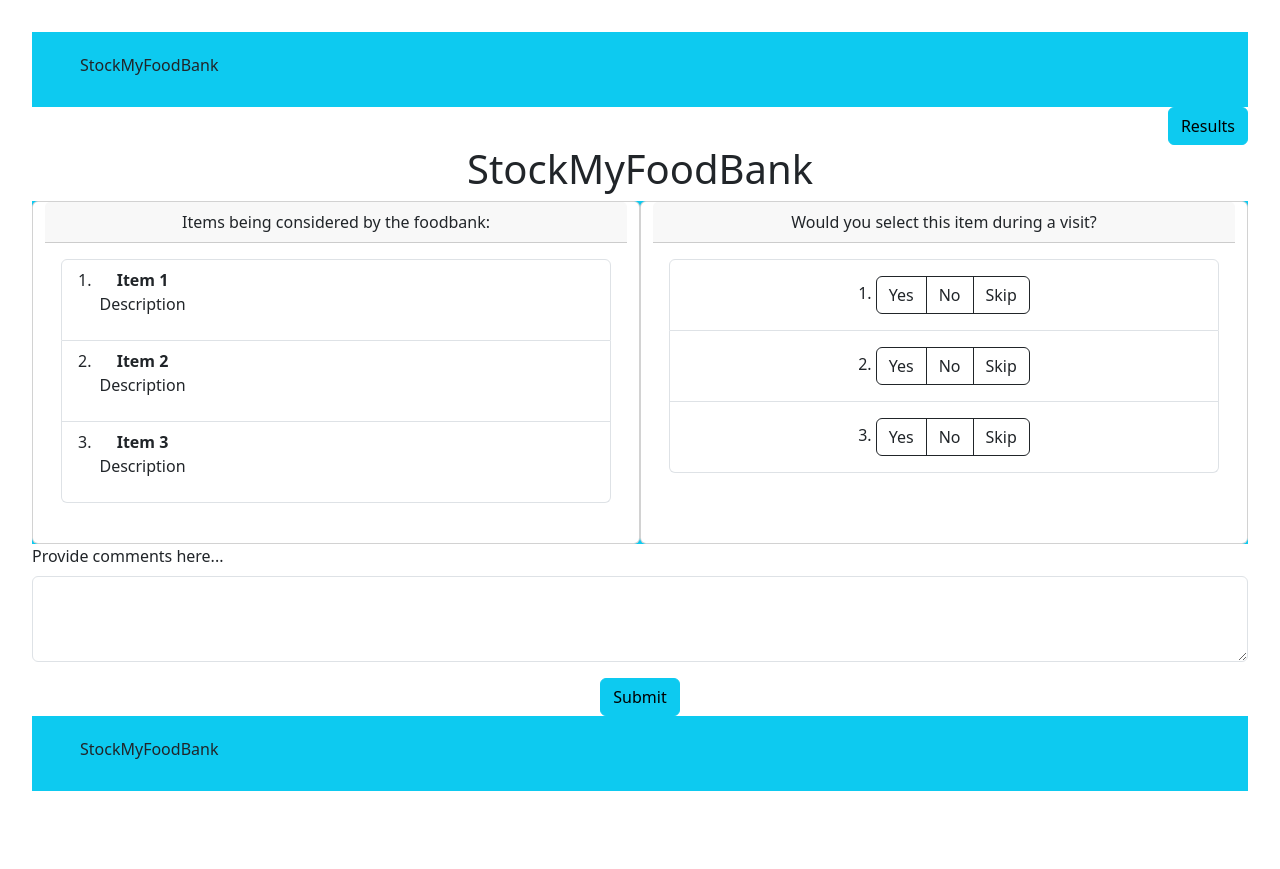
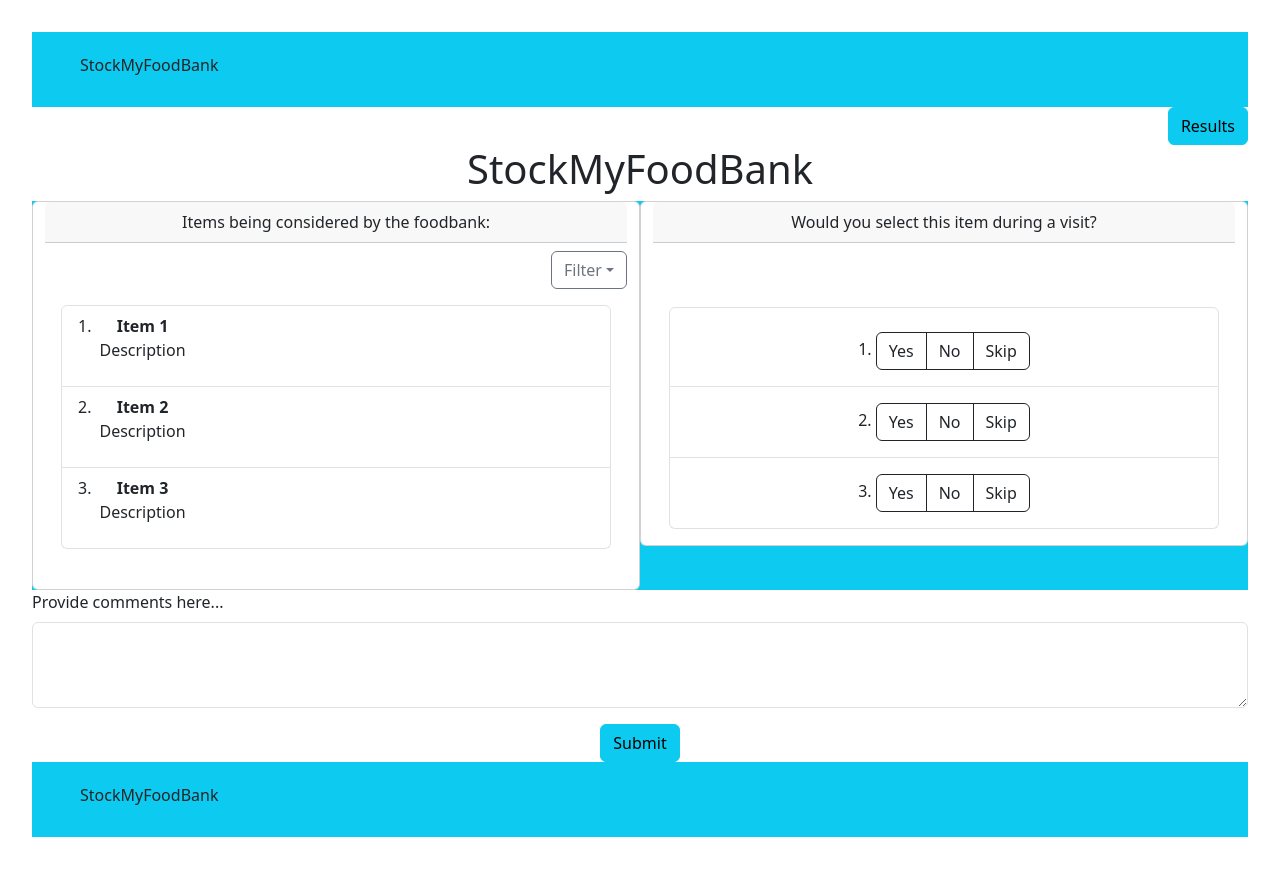
Before and after one commit to stock-my-food-bank/foodBank, a React (Vite) app in the folder Client/: page / in a window 1280 px wide. Before the commit the page ends 823 px from the top, so only its background shows below. Built offline with nearby package versions, Linux system fonts and the light colour scheme; no server answers.

Commit message:
Filter Component Added

```diff
--- /dev/null
+++ b/Client/src/Components/SPComponents/Filter.jsx
@@ -0,0 +1,17 @@
+function Filter () {
+    return (
+        <div class="dropdown d-flex flex-row-reverse mt-2">
+            <button className="btn btn-outline-secondary dropdown-toggle" type="button" id="dropdownMenuButton" data-bs-toggle="dropdown" aria-haspopup="true" aria-expanded="false">
+                Filter
+            </button>
+            <div className="dropdown-menu" aria-labelledby="dropdownMenuButton">
+                <a className="dropdown-item" href="#">Non-Allergen</a>
+                <a className="dropdown-item" href="#">Allergen</a>
+
+            </div>
+        </div>
+
+    );
+}
+
+export default Filter;
--- a/Client/src/Components/SPComponents/FoodItems.jsx
+++ b/Client/src/Components/SPComponents/FoodItems.jsx
@@ -1,3 +1,7 @@
+//Nyambura --Imported Filter Component
+import Filter from "./Filter";
+
+
 function FoodItems () {
     return (
         <>
@@ -8,6 +12,10 @@ function FoodItems () {
                     <div className="card col-6 d-flex ">
                         <div className="card-header">
                             Items being considered by the foodbank:
+                        </div>
+                        {/*Filter Component Added */}
+                        <div>
+                            <Filter/>
                         </div>
                         <div className="card-body flex-fill">
                             {/* Nyambura -- Ordered list that holds every food item that will be considered, List Group Bootstrap  */}
@@ -52,9 +60,9 @@ function FoodItems () {
                         <div className="card-body flex-fill">
 
                             {/* Ordered list that holds button groups for each food item being considered, button group bootstrap  */}
-                        <ol className="list-group list-group-numbered">
+                            <ol className="list-group list-group-numbered mt-5">
                                 {/* Individual button group for each food item selection  */}
-                            <li className="list-group-item p-3">
+                                <li className="list-group-item pt-4 pb-3">
                                     <div className="btn-group" role="group" aria-label="Basic outlined example">
                                         <button type="button" className="btn btn-outline-dark">Yes</button>
                                         <button type="button" className="btn btn-outline-dark">No</button>
```
Lines whose indentation alone changed are shown as unchanged.
